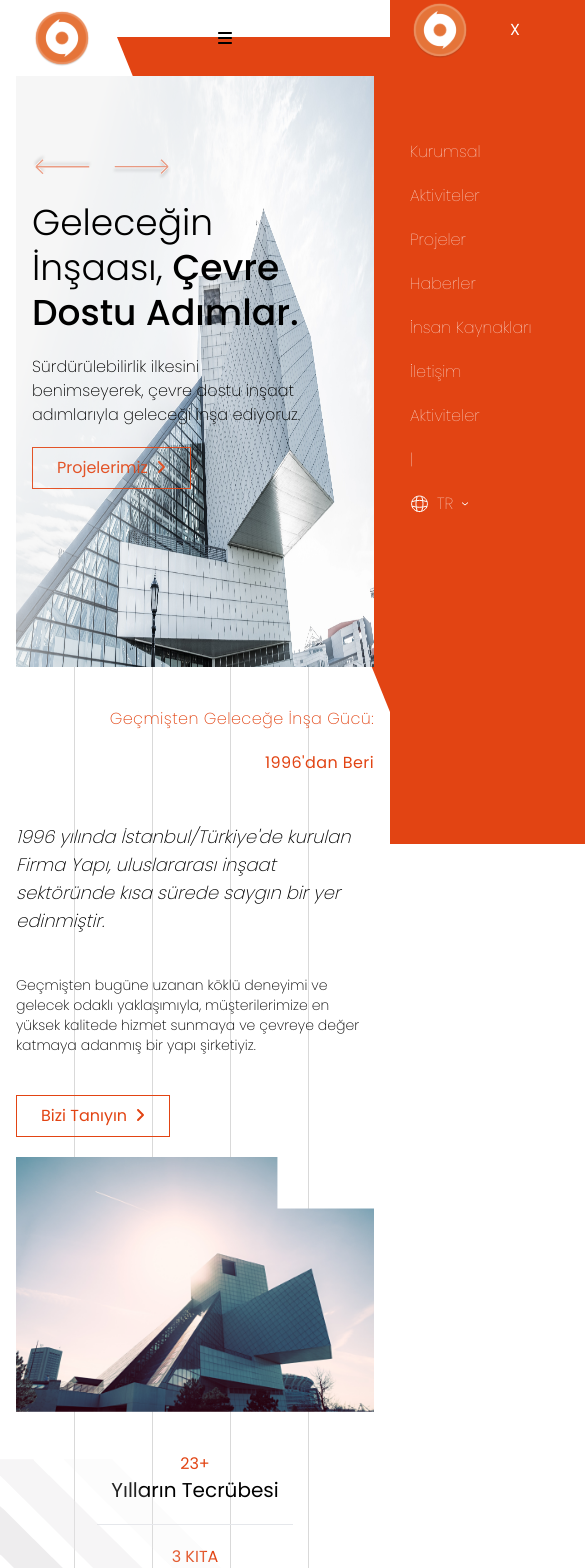
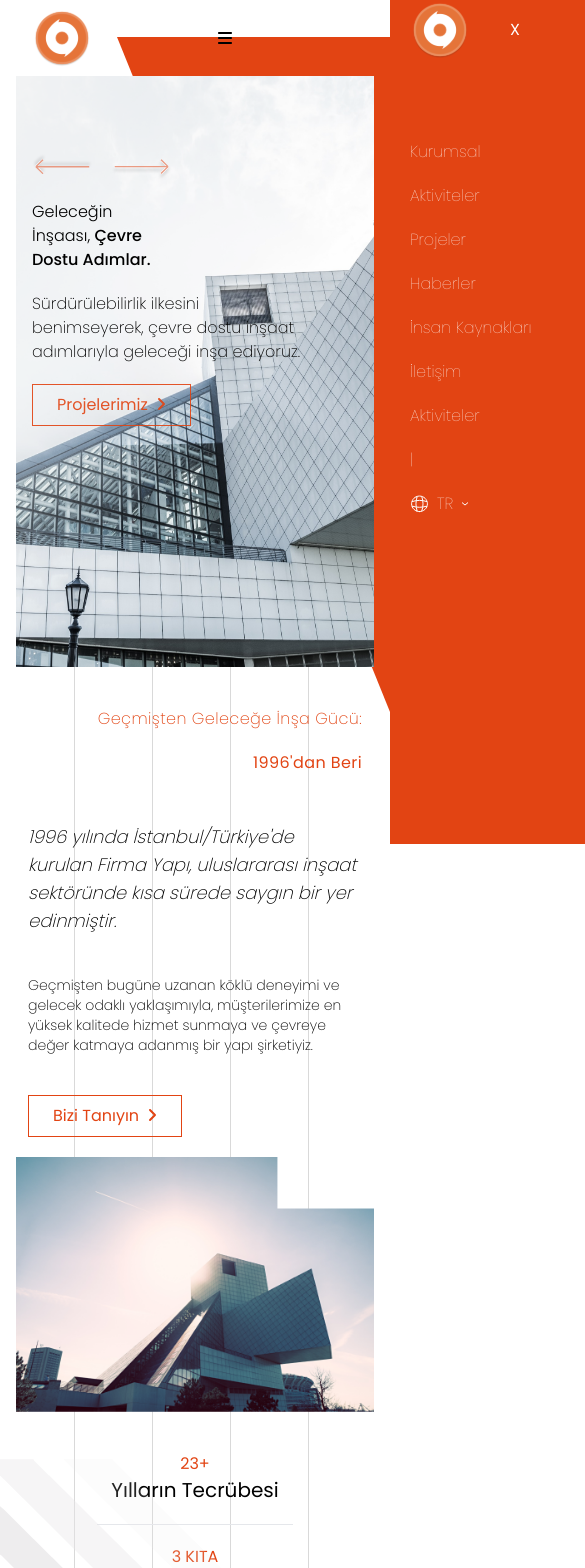
Before and after one commit to mustafakba/frontend, a Next.js app in the folder webintek/: page / in a window 390 px wide. Shown: the top 1568 px of the page, 585 px wide, since content can reach past the window. Built offline with nearby package versions, Linux system fonts and the light colour scheme.

Commit message:
project finished <3

```diff
--- a/webintek/app/components/Footer.jsx
+++ b/webintek/app/components/Footer.jsx
@@ -6,8 +6,11 @@ import Image from "next/image";
 
 export default function Footer() {
   return (
-    <footer>
+    <footer className="relative">
       <div className="bg-[#1e1e1e] py-20">
+        <div className="right-background-image absolute top-[3%] right-0">
+          <img src="/right-bg-image.png" alt="" className="h-[100%]" />
+        </div>
         <div className="container">
           <div className="top-footer px-5 md:px-0 flex flex-col md:flex-row justify-between items-center w-full !bg-[#1e1e1e]">
             <div className="certificates md:w-[50%] grid grid-cols-3 gap-x-5">
--- a/webintek/app/components/IntroSection.jsx
+++ b/webintek/app/components/IntroSection.jsx
@@ -12,7 +12,7 @@ export default function IntroSection() {
             src={"/banner.png"}
             width={1400}
             height={400}
-            className="flex h-full w-full"
+            className="flex object-cover h-full w-full"
           />
         </div>
         <div className="container px-4">
@@ -35,7 +35,7 @@ export default function IntroSection() {
                 />
               </div>
             </div>
-            <div className="slider-paragraph text-4xl py-5 leading-[45px]">
+            <div className="slider-paragraph md:text-4xl py-5 md:leading-[45px]">
               <span className="font-[300]">Geleceğin</span> <br />
               <span className="font-[300]">İnşaası,</span>{" "}
               <span className="font-medium">
--- a/webintek/app/components/ProjectSection.jsx
+++ b/webintek/app/components/ProjectSection.jsx
@@ -47,6 +47,7 @@ export default function ProjectSection() {
   ];
 
   const [selectedProject, setSelectedProject] = useState(projects[0]);
+  const [currentIndex, setCurrentIndex] = useState(0);
 
   const handleRightArrowClick = () => {
     const currentIndex = projects.findIndex(
@@ -54,13 +55,14 @@ export default function ProjectSection() {
     );
     const nextIndex = (currentIndex + 1) % projects.length;
     setSelectedProject(projects[nextIndex]);
+    setCurrentIndex(nextIndex);
   };
   const handleLeftArrowClick = () => {
-    const currentIndex = projects.findIndex(
-      (project) => project.id === selectedProject.id
-    );
-    const nextIndex = (currentIndex - 1) % projects.length;
-    setSelectedProject(projects[nextIndex]);
+    if (currentIndex > 0) {
+      const nextIndex = (currentIndex - 1) % projects.length;
+      setSelectedProject(projects[nextIndex]);
+      setCurrentIndex(nextIndex); // currentIndex'i güncelle
+    }
   };
 
   const handleProjectClick = (project) => {
@@ -77,7 +79,7 @@ export default function ProjectSection() {
 
   return (
     <div>
-      <div className="hidden md:absolute w-[400px] h-[400px] bg-primary-color bottom-0 z-5"></div>
+      <div className="hidden md:block md:absolute w-[500px] h-[500px] bg-primary-color bottom-0 z-5"></div>
       <section className="wrapper !m-0 z-10 relative">
         <div className="w-full flex flex-col pt-10 md:pt-0 md:flex-row justify-start">
           <div className="wrapper-bg-items md:min-w-[50%] md:ml-[1%] flex  justify-start md:w-1/2 relative z-[2]">
@@ -85,7 +87,7 @@ export default function ProjectSection() {
               <div className="flex w-full">
                 <Image
                   src={selectedProject.imageUrl}
-                  className="w-full md:max-h-[800px] md:h-[800px] object-cover left-image"
+                  className="w-full h-[400px] md:h-[900px] object-cover left-image"
                   width={600}
                   height={600}
                   alt="OUR PROJECTS"
@@ -102,7 +104,9 @@ export default function ProjectSection() {
                 <div className="arrow-buttons flex items-center">
                   <div
                     onClick={handleLeftArrowClick}
-                    className="flex w-20  cursor-pointer"
+                    className={`flex w-20 cursor-pointer ${
+                      currentIndex === 0 ? "opacity-30" : "opacity-100"
+                    }`}
                   >
                     <Image
                       src={"/long-vector.svg"}
@@ -137,12 +141,14 @@ export default function ProjectSection() {
                     title={"Bizi Tanıyın"}
                     borderColor={"#fff"}
                     icon={faAngleRight}
+                    textColor={"#fff"}
                   />
 
                   <Button
                     title={"Tüm Projeler"}
                     borderColor={"#fff"}
                     icon={faAngleRight}
+                    textColor={"#fff"}
                   />
                 </div>
                 <div className="other-products">
--- a/webintek/app/globals.css
+++ b/webintek/app/globals.css
@@ -138,5 +138,11 @@
 }
 
 .swiper {
-  overflow: visible !important;
+  overflow: hidden; /* Varsayılan değer */
 }
+
+@media (min-width: 768px) {
+  .swiper {
+    overflow: visible !important;
+  }
+}
--- a/webintek/tailwind.config.js
+++ b/webintek/tailwind.config.js
@@ -21,7 +21,7 @@ module.exports = {
       },
       container: {
         center: true,
-        padding: "0.75",
+        padding: "0.75rem",
       },
       colors: {
         "primary-color": "var(--primary-color)",
```
Also changed, not shown: webintek/app/page.jsx (+1 -13 lines), webintek/public/right-bg-image.png (added).
